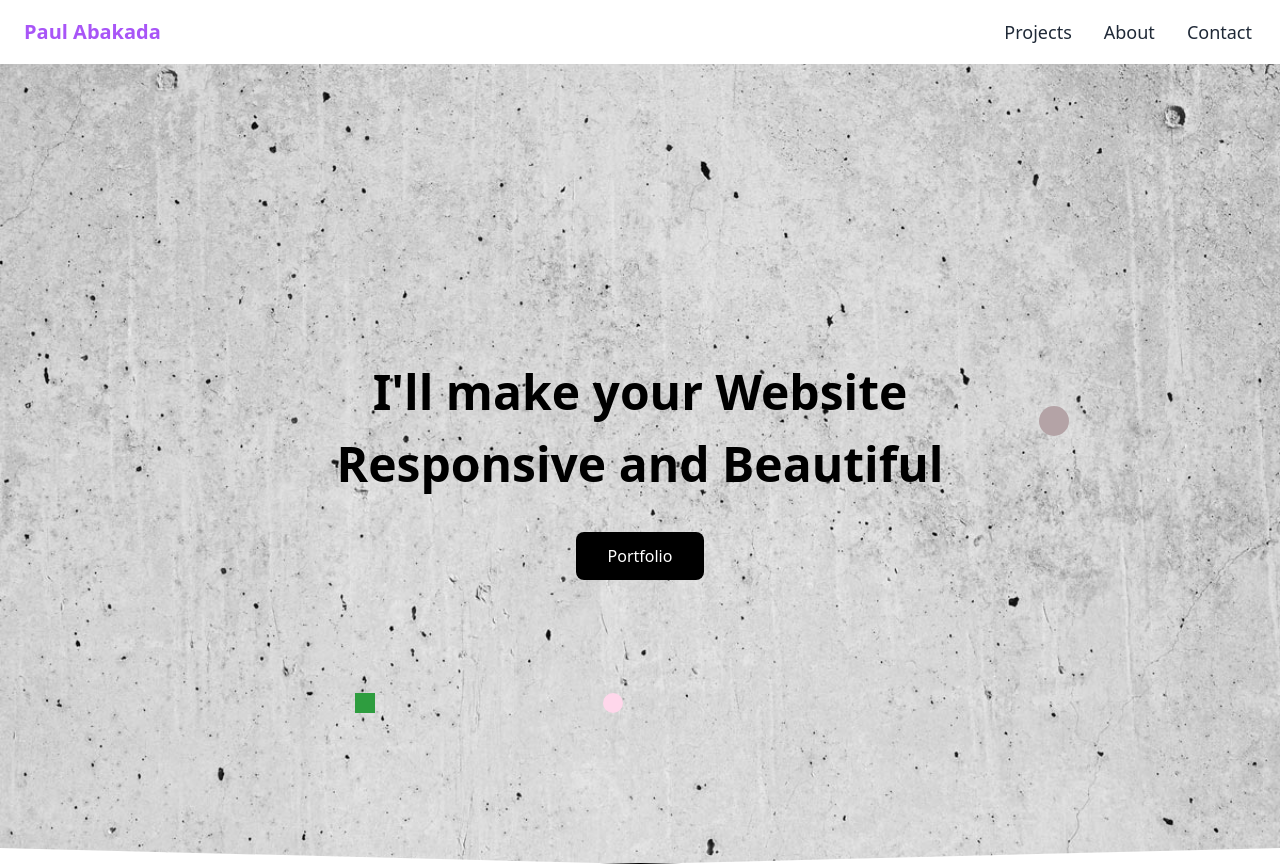
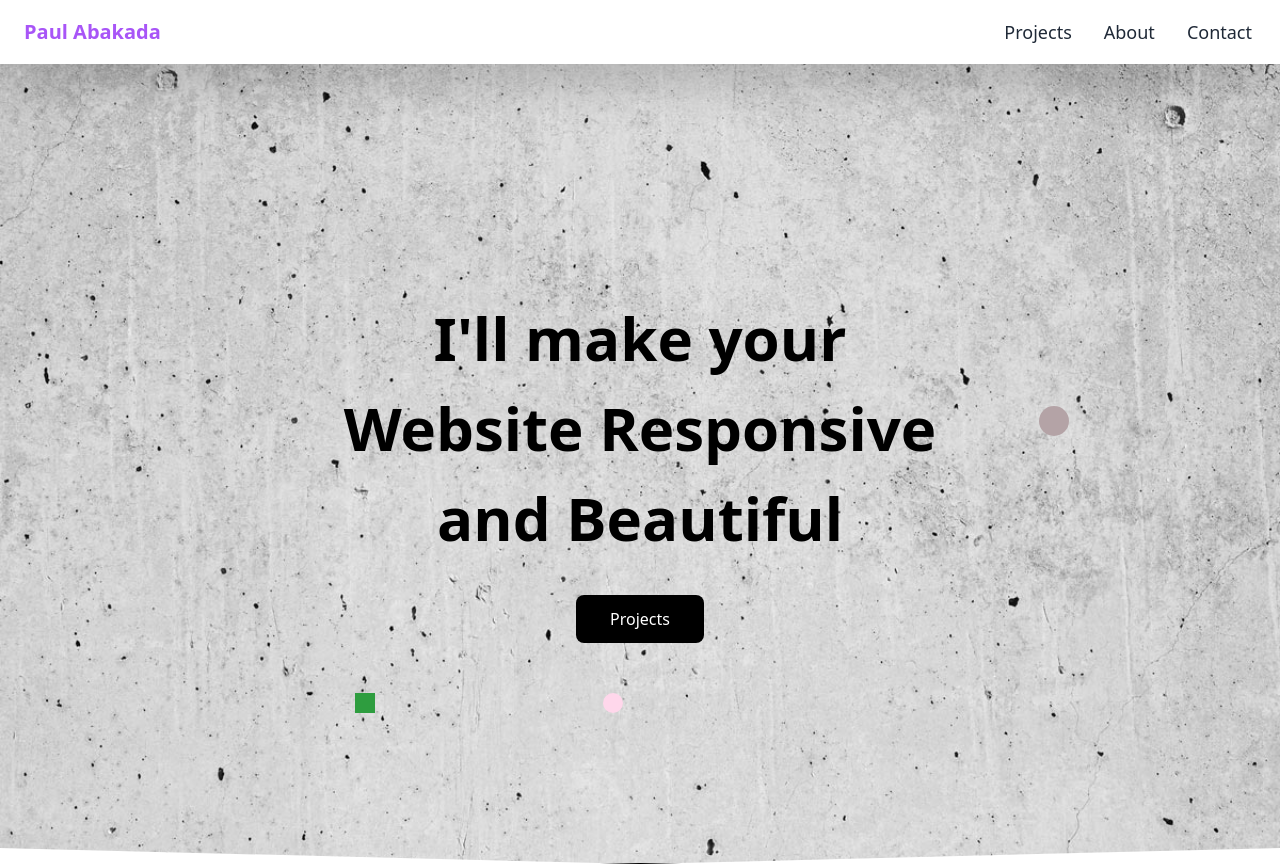
Before and after one commit to paulynson/portfolio, a React (Vite) app: page / in a window 1280 px wide. Shown: the top 864 px of the page. Built offline with nearby package versions, Linux system fonts and the light colour scheme.

Commit message:
updated the ublic link images directory

```diff
--- a/src/component/layout/NavbarComponent.tsx
+++ b/src/component/layout/NavbarComponent.tsx
@@ -57,7 +57,7 @@ export function NavbarComponent() {
 
   return (
     <header className="sticky max-w-screen-2xl w-full top-0 z-50">
-      <Navbar className="mx-auto max-w-screen-xl rounded-xl w-full border-none px-6 py-3 bg-white">
+      <Navbar className="mx-auto max-w-screen-xl rounded-none shadow-2xl w-full border-none px-6 py-3 bg-white">
         <div className="flex items-center justify-between text-blue-gray-900">
           <Typography
             as="a"
--- a/src/pages/Homepage.tsx
+++ b/src/pages/Homepage.tsx
@@ -8,7 +8,7 @@ import Contact from "./Contact";
 
 const Homepage = () => {
   return (
-    <div className="mx-auto max-w-screen-2xl ">
+    <div className="mx-auto max-w-screen-xl ">
       <Helmet>
         <meta charSet="utf-8" />
         <title>
@@ -32,7 +32,7 @@ const Homepage = () => {
           <div className="absolute left-1/2 top-1/2 -translate-x-1/2 -translate-y-1/2">
             <div className="text-center">
               <h1
-                className="text-dark mb-6 lg:text-5xl lg:leading-normal text-4xl font-bold p-2 "
+                className="text-dark mb-6 lg:text-6xl lg:leading-normal text-6xl font-bold p-2 "
                 data-aos="fade-up"
                 data-aos-duration="1000"
               >
@@ -44,7 +44,7 @@ const Homepage = () => {
                   href="#portfolio"
                   className=" bg-black rounded-lg py-[0.75rem] hover:animate-pulse px-4 text-white flex  group justify-center items-center w-32"
                 >
-                  <span>Portfolio</span>{" "}
+                  <span>Projects</span>{" "}
                   <span className="rounded-full p-[2px] border-2 ml-2 hidden group-hover:flex">
                     <FaArrowDown className="text-white animate-pulse border-white text-xs " />
                   </span>
```
Also changed, not shown: src/component/Projects.tsx (+9 -9 lines).
